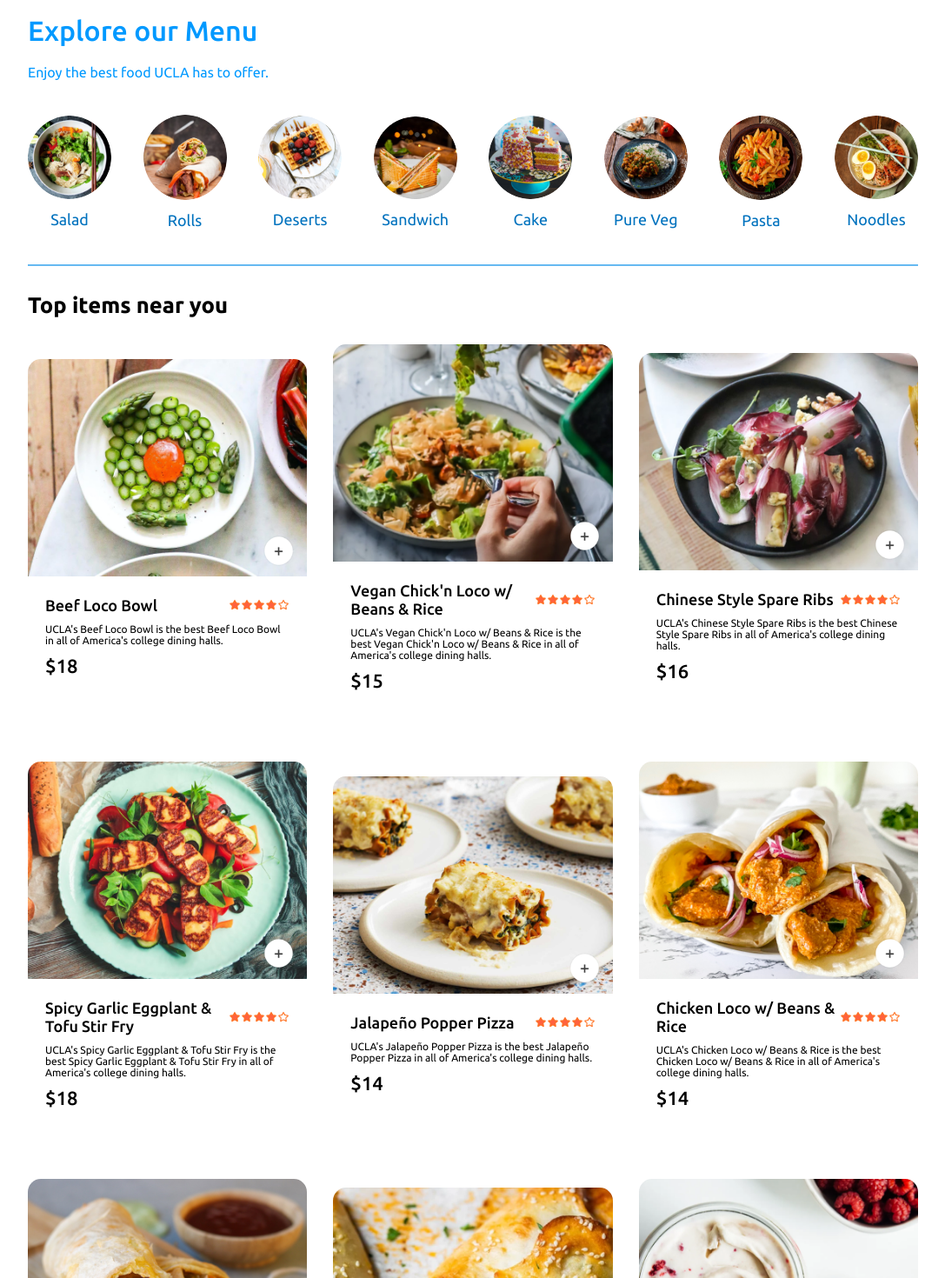
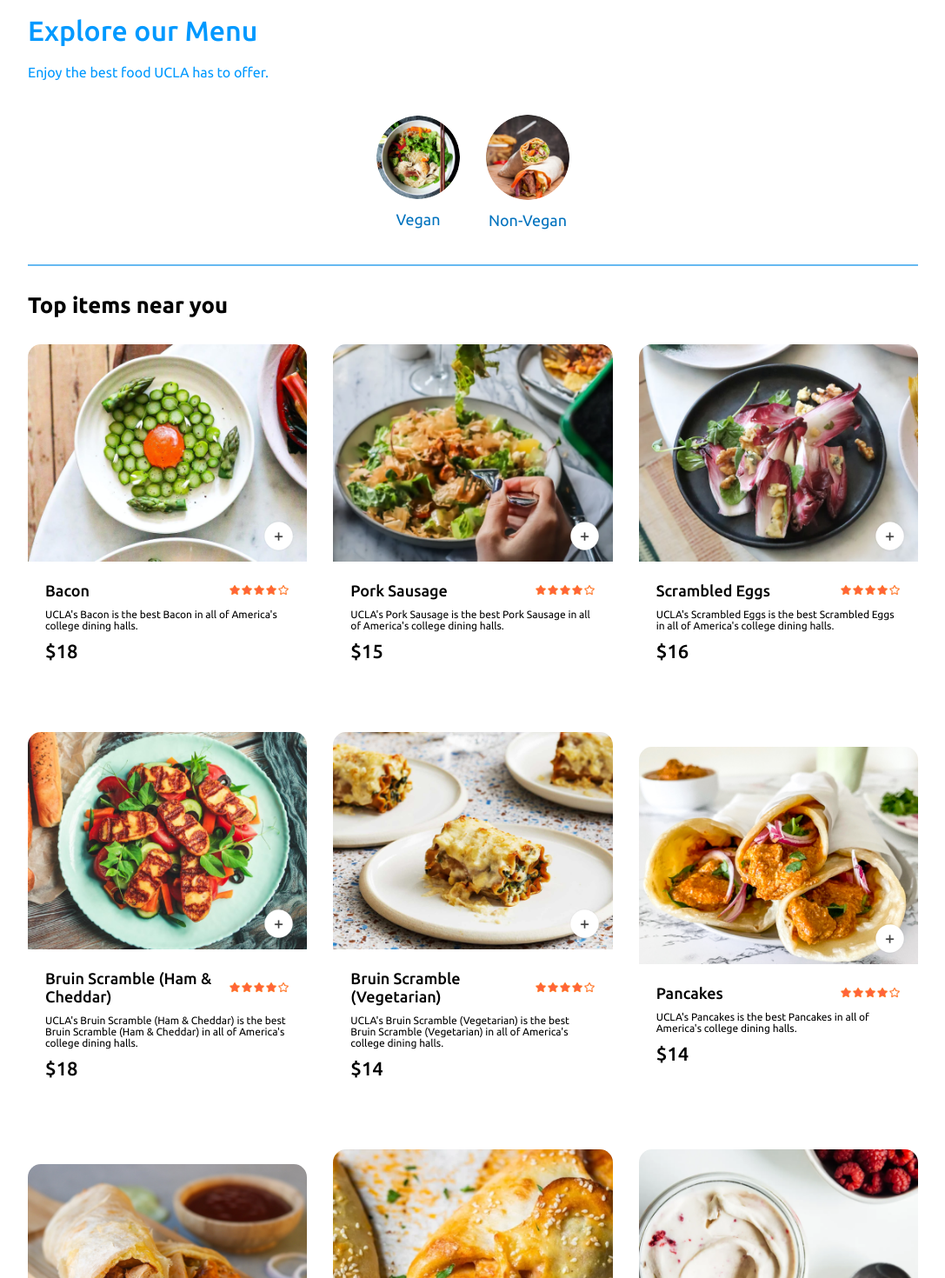
Before and after one commit to patelanush/UCLA-Food-Delivery-Web-App, a React (Vite) app: page / in a window 1280 px wide. Shown: the part 640-2110 px from the top of the page at 87% size, without its empty margins (96-1183 px from the left). Built offline with nearby package versions, Linux system fonts and the light colour scheme.

Commit message:
changed categories

```diff
--- a/src/assets/assets.js
+++ b/src/assets/assets.js
@@ -126,36 +126,13 @@ export const assets = {
 
 export const menu_list = [
     {
-        menu_name: "Salad",
+        menu_name: "Vegan",
         menu_image: menu_1
     },
     {
-        menu_name: "Rolls",
+        menu_name: "Non-Vegan",
         menu_image: menu_2
-    },
-    {
-        menu_name: "Deserts",
-        menu_image: menu_3
-    },
-    {
-        menu_name: "Sandwich",
-        menu_image: menu_4
-    },
-    {
-        menu_name: "Cake",
-        menu_image: menu_5
-    },
-    {
-        menu_name: "Pure Veg",
-        menu_image: menu_6
-    },
-    {
-        menu_name: "Pasta",
-        menu_image: menu_7
-    },
-    {
-        menu_name: "Noodles",
-        menu_image: menu_8
+
     }]
 
 const categories = menu_list.map(menu => menu.menu_name);
--- a/src/assets/food_list.json
+++ b/src/assets/food_list.json
@@ -1,13 +1,36 @@
 [
-    "Beef Loco Bowl",
-    "Vegan Chick'n Loco w/ Beans & Rice",
-    "Chinese Style Spare Ribs",
-    "Spicy Garlic Eggplant & Tofu Stir Fry",
-    "Jalape\u00f1o Popper Pizza",
-    "Chicken Loco w/ Beans & Rice",
-    "Vegan Chick'n Loco w/ Beans & Rice",
-    "Chinese Style Spare Ribs",
-    "Spicy Garlic Eggplant & Tofu Stir Fry",
-    "Jalape\u00f1o Popper Pizza",
-    "Herb De Provence Grilled Chicken Thigh"
+    "Bacon",
+    "Pork Sausage",
+    "Scrambled Eggs",
+    "Bruin Scramble (Ham & Cheddar)",
+    "Bruin Scramble (Vegetarian)",
+    "Pancakes",
+    "Pancakes",
+    "Bruin Scramble (Vegetarian)",
+    "Bruin Scramble w/ Roasted Chicken",
+    "Bacon",
+    "Chicken Apple Sausage",
+    "Scrambled Eggs",
+    "Belgian Waffle",
+    "Pancakes",
+    "Cuban Style Pork",
+    "Cuban Style Vegetable Hash (Picadillo)",
+    "Cajun Chicken Wings",
+    "Cauliflower Al Pastor Taco",
+    "Smoked Chicken & Pesto Pizza",
+    "Cuban Style Pork",
+    "Cuban Style Vegetable Hash (Picadillo)",
+    "Garlic Cumin Chicken Wings",
+    "Cauliflower Al Pastor Taco",
+    "Smoked Chicken & Pesto Pizza",
+    "Bolognese Sauce",
+    "Linguine w/ Pesto",
+    "Country Fried Chicken",
+    "Macaroni & Cheese",
+    "Smoked Chicken & Pesto Pizza",
+    "Linguine w/ White Clam Sauce",
+    "Linguine w/ Pesto",
+    "Roast Chicken w/ Almond Mojo",
+    "Macaroni & Cheese",
+    "Smoked Chicken & Pesto Pizza"
 ]
--- a/src/components/ExploreMenu/ExploreMenu.css
+++ b/src/components/ExploreMenu/ExploreMenu.css
@@ -16,7 +16,7 @@
 
 .explore-menu-list{
     display: flex;
-    justify-content: space-between;
+    justify-content: center;
     align-items: center;
     gap: 30px;
     text-align: center;
--- a/src/components/Footer/Footer.jsx
+++ b/src/components/Footer/Footer.jsx
@@ -8,7 +8,7 @@ const Footer = () => {
       <div className="footer-content">
         <div className="footer-content-left">
         <img src={assets.logo} alt="" className="logo" />
-            <p>UCLA is the best school in the world when it comes to food. Be sure to get yours using Fabolous Food Delivery.</p>
+            <p>UCLA is the best school in the world when it comes to food. Be sure to get yours using Delicious Delivery.</p>
             <div className="footer-social-icons">
                 <img src={assets.facebook_icon} alt="" />
                 <img src={assets.twitter_icon} alt="" />
--- a/src/components/Header/Header.jsx
+++ b/src/components/Header/Header.jsx
@@ -12,7 +12,7 @@ const Header = () => {
   return (
     <div className='header'>
         <div className="header-contents">
-            <h2>Order Your Fabulous Food</h2>
+            <h2>Order Your Delicious Delivery</h2>
             <p>Enjoy some of the best food UCLA has to offer in one of its state of the art dining halls.</p>
             <button onClick={scrollToMenu}>View Menu</button>
             <div id="explore-menu" ref={menuRef}></div>
--- a/src/components/LoginPopup/LoginPopup.css
+++ b/src/components/LoginPopup/LoginPopup.css
@@ -72,3 +72,7 @@
     color: rgb(0, 153, 255);
     font-weight: 500;
 }
+
+.pointer{
+    cursor: pointer;
+}
--- a/src/components/LoginPopup/LoginPopup.jsx
+++ b/src/components/LoginPopup/LoginPopup.jsx
@@ -26,8 +26,8 @@ const [currState,setCurrState] = useState("Login")
             <p>Go Sun Devils</p>
         </div>
         {currState==="Login"
-        ? <p>Create a new account? <span onClick={()=>setCurrState("Sign Up")}>Click here</span></p>:
-          <p>Already hava an account? <span onClick={()=>setCurrState("Login")}>Login here</span></p>
+        ? <p className="pointer">Create a new account? <span onClick={()=>setCurrState("Sign Up")}>Click here</span></p >:
+          <p className="pointer">Already hava an account? <span onClick={()=>setCurrState("Login")}>Login here</span></p>
 
         }
 
```
